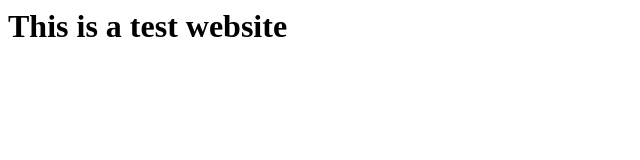
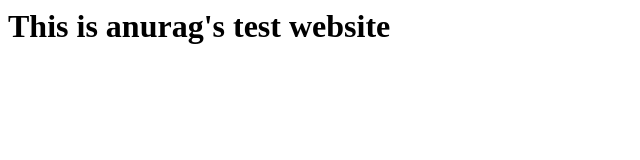
Before and after one commit to tushuve/test, a plain HTML site: page index.html in a window 1280 px wide. Shown: the whole page, without its empty margins (0-640 px from the left). Drawn offline with Linux system fonts and the light colour scheme.

Commit message:
Update index.html

```diff
--- a/index.html
+++ b/index.html
@@ -1 +1 @@
-<h1>This is a test website</h1>
+<h1>This is anurag's test website</h1>
```
